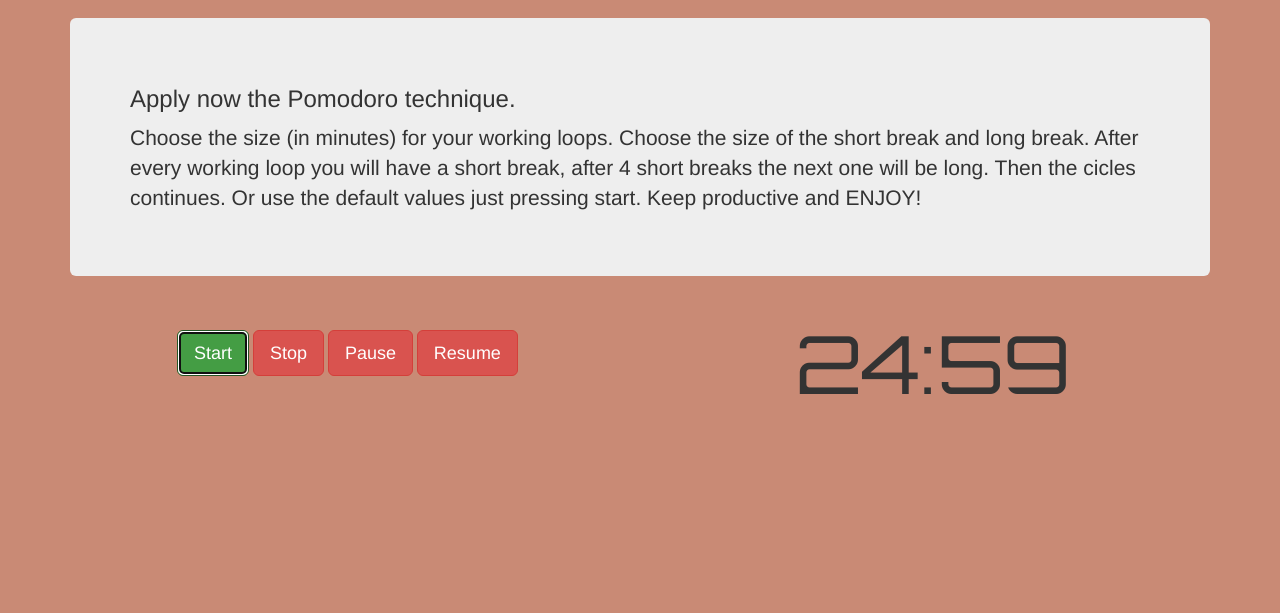
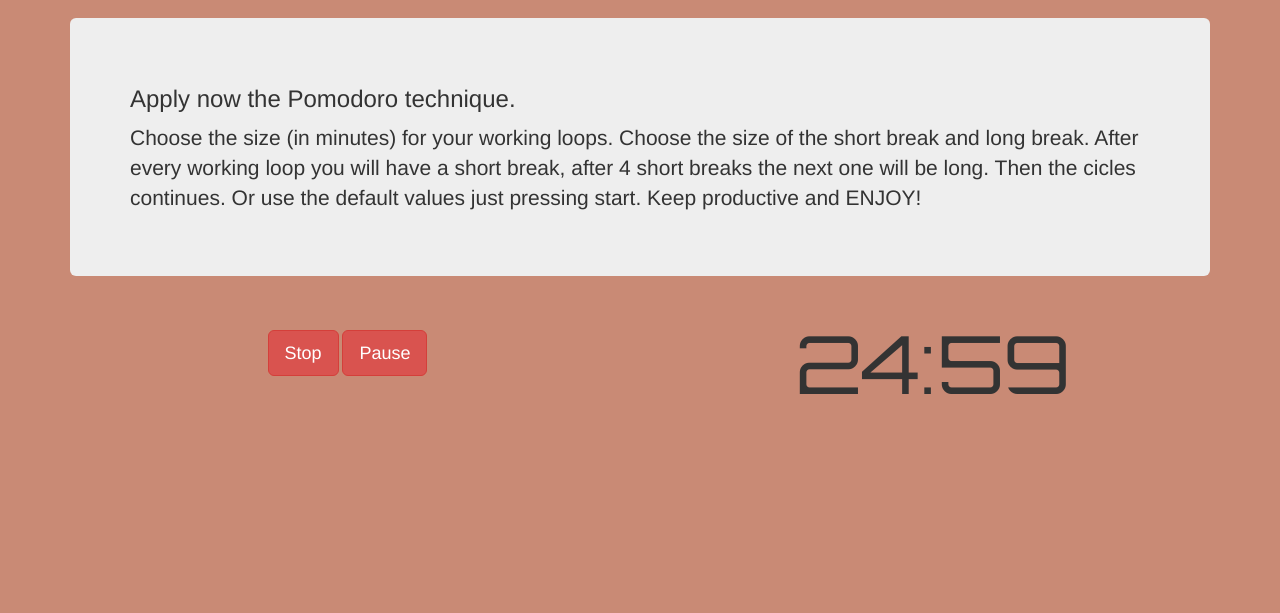
Before and after one commit to carlababa/pomodoro, a plain HTML site: page index.html in a window 1280 px wide. Both pictures are taken after a click on the button "Start". Shown: the part 124-737 px from the top of the page. Drawn offline with nearby package versions, Linux system fonts and the light colour scheme.

Commit message:
Hide/show functionality to buttons

```diff
--- a/animation.js
+++ b/animation.js
@@ -6,8 +6,15 @@ function removeSpinClass(element) {
   element.classList.remove('fa-spin', 'fa-fw');
 }
 
-function showHideForm(formId){
+function showHideForm(formId) {
   var _form = document.getElementById(formId);
   _form.style.display = (_form.style.display != "block") ? "block" : "none";
   return false;
 }
+
+function hideShow(element1, element2) {
+  document.getElementById(element1).classList.remove('show');
+  document.getElementById(element1).classList.add('hide');
+  document.getElementById(element2).classList.remove('hide');
+  document.getElementById(element2).classList.add('show');
+}
--- a/index.html
+++ b/index.html
@@ -54,10 +54,10 @@
             </div>
           </form>
           <div class="button">
-            <button class="btn btn-success btn-lg" onclick="start()" id="start">Start</button>
-            <button class="btn btn-danger btn-lg" onclick="stop()" id="stop">Stop</button>
-            <button class="btn btn-danger btn-lg" onclick="pause()" id="Pause">Pause</button>
-            <button class="btn btn-danger btn-lg" onclick="resume()" id="Resume">Resume</button>
+            <button class="btn btn-success btn-lg show" onclick="start(), hideShow('start', 'stop')" id="start">Start</button>
+            <button class="btn btn-danger btn-lg hide" onclick="stop(), hideShow('stop', 'start')" id="stop">Stop</button>
+            <button class="btn btn-danger btn-lg show" onclick="pause(), hideShow('pause', 'resume')" id="pause">Pause</button>
+            <button class="btn btn-success btn-lg hide" onclick="resume(), hideShow('resume', 'pause')" id="resume">Resume</button>
           </div>
         </div>
         <div class="col-md-6 center">
--- a/style.css
+++ b/style.css
@@ -58,3 +58,11 @@ body {
 .icon-social {
   font-size: 18px;
 }
+
+.hide {
+  display: none;
+}
+
+.show {
+  display: inline !important;
+}
```
